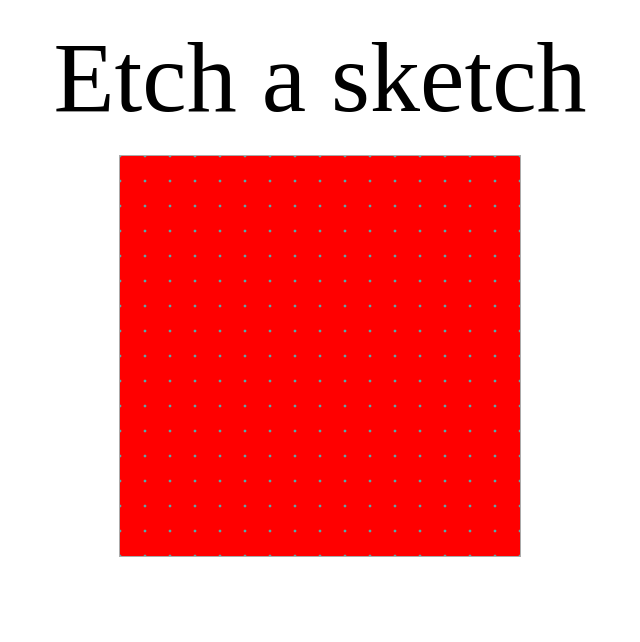
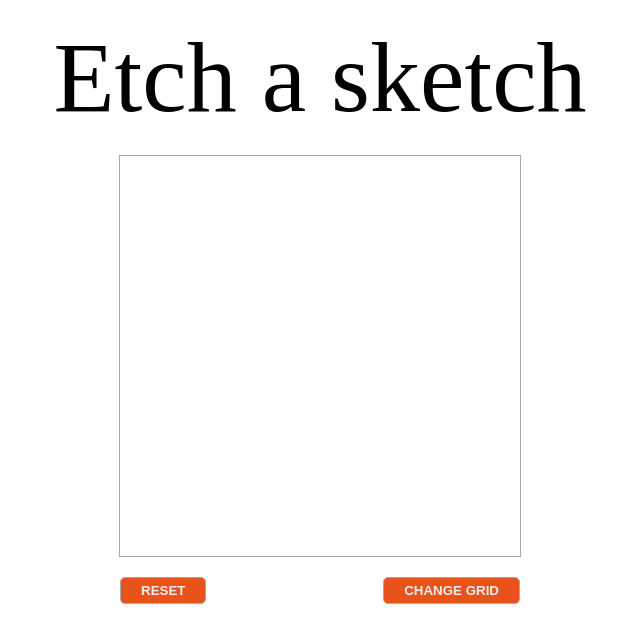
Before and after one commit to martinlubpl/Etch-A-Sketch-odin, a plain HTML site: page index.html in a window 1280 px wide. Shown: the whole page, without its empty margins (320-960 px from the left). Drawn offline with Linux system fonts and the light colour scheme.

Commit message:
reset btn

```diff
--- a/index.html
+++ b/index.html
@@ -11,6 +11,11 @@
     <header>Etch a sketch</header>
 
     <div class="container"></div>
+
+    <div class="controls">
+        <button class="reset">RESET</button>
+        <button class="reset">CHANGE GRID</button>
+    </div>
     <script src="scripts.js"></script>
 </body>
 </html>
--- a/scripts.js
+++ b/scripts.js
@@ -1,5 +1,8 @@
 const container = document.querySelector(".container")
-makeGrid(16)
+const reset = document.querySelector(".reset")
+
+let pixels = 16
+makeGrid(pixels)
 
 function makeGrid(pixels) {
     all_pixels = pixels ** 2;
@@ -10,7 +13,12 @@ function makeGrid(pixels) {
         pixel.classList.add('cleared');
         container.appendChild(pixel);
         pixel.addEventListener('mouseover', (e) => {
-            e.target.style.backgroundColor = "black";
+            e.target.style.backgroundColor = "#aaa";
         })
     }
 }
+
+reset.addEventListener('click', (e) => {
+    container.innerText = "";
+    makeGrid(pixels)
+})
--- a/styles.css
+++ b/styles.css
@@ -14,11 +14,27 @@ header {
     flex-wrap: wrap;
     justify-content: center;
     align-items: center;
-    background-color: aqua;
+    /* background-color: aqua; */
     border: 1px solid #aaa;
 }
 
 .cleared {
-    background-color: red;
+    /* background-color: red; */
     border-radius: 2px;
 }
+.controls {
+    display: flex;
+    justify-content: space-between;
+    width: 400px;
+    margin: 20px auto;
+
+}
+.reset {
+    border: 1px solid #aaa;
+    background-color: rgb(234, 82, 27);
+    font-size: smaller;
+    font-weight: 700;
+    color: #eee;
+    padding: 5px 20px;
+    border-radius: 5px;
+}
```
